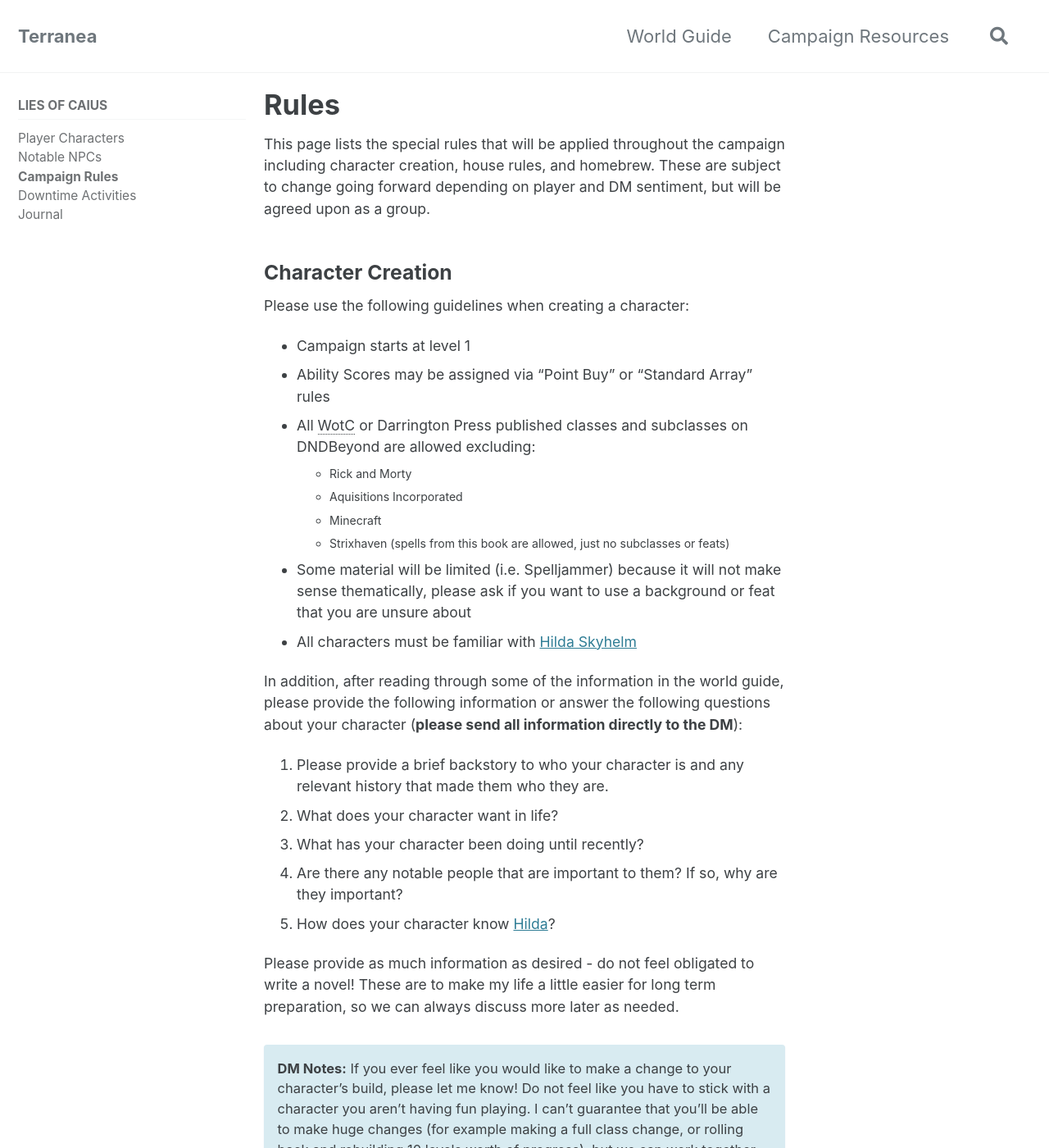
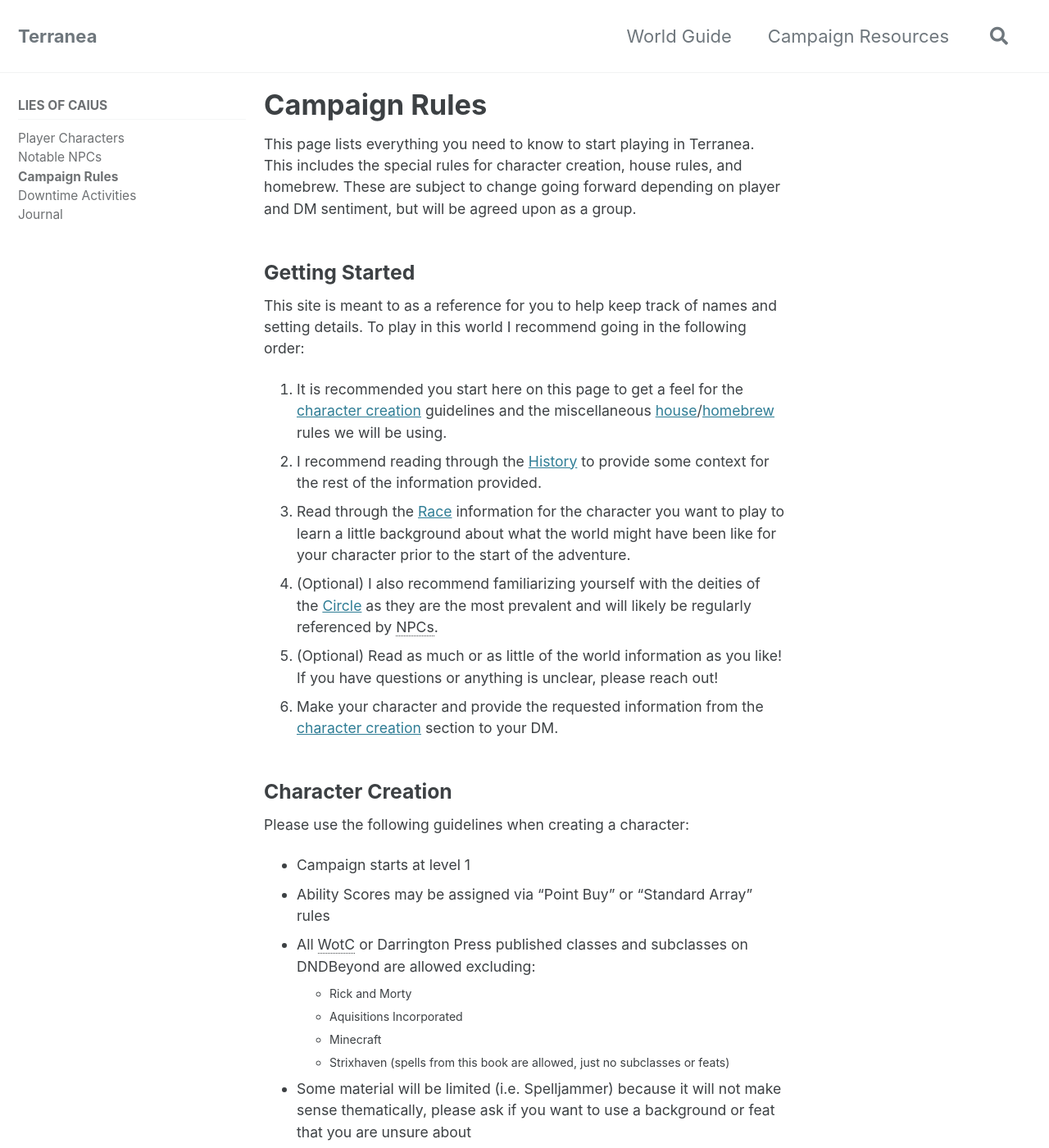
Before and after one commit to dej0608/terranea, a Jekyll site: the page built from _pages/rules.md, in a window 1280 px wide and 1400 px high. Shown: the whole window at 82% size. Built offline with Jekyll 4.4.1, drawn with Linux system fonts in a browser that asks for light colours; cached includes are drawn as plain includes.

Commit message:
added getting started info

```diff
--- a/_pages/rules.md
+++ b/_pages/rules.md
@@ -1,12 +1,25 @@
 ---
 layout: single
-title: Rules
+title: Campaign Rules
 permalink: /loc/rules/
 sidebar:
   nav: campaign-resources
 ---
 
-This page lists the special rules that will be applied throughout the campaign including character creation, house rules, and homebrew. These are subject to change going forward depending on player and DM sentiment, but will be agreed upon as a group.
+This page lists everything you need to know to start playing in Terranea. This includes the special rules for character creation, house rules, and homebrew. These are subject to change going forward depending on player and DM sentiment, but will be agreed upon as a group.
+
+### Getting Started
+
+This site is meant to as a reference for you to help keep track of names and setting details. To play in this world I recommend going in the following order:
+
+1. It is recommended you start here on this page to get a feel for the [character creation](#charactercreation) guidelines and the miscellaneous [house](#houserules)/[homebrew](#homebrew) rules we will be using.
+2. I recommend reading through the [History](/history/) to provide some context for the rest of the information provided.
+3. Read through the [Race](/species/) information for the character you want to play to learn a little background about what the world might have been like for your character prior to the start of the adventure.
+4. (Optional) I also recommend familiarizing yourself with the deities of the [Circle](/caius-deities/#thecircle) as they are the most prevalent and will likely be regularly referenced by NPCs.
+5. (Optional) Read as much or as little of the world information as you like! If you have questions or anything is unclear, please reach out!
+6. Make your character and provide the requested information from the [character creation](#charactercreation) section to your DM.
+
+*[NPCs]: Non-Player Characters
 
 ### Character Creation
 
```
Also changed, not shown: _pages/home.md (+4 -4 lines).
